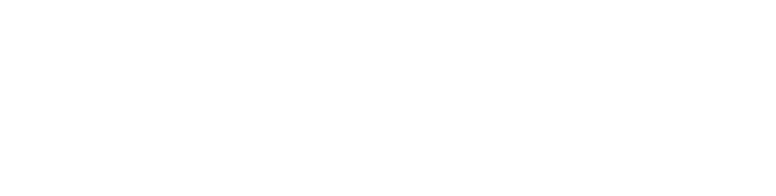
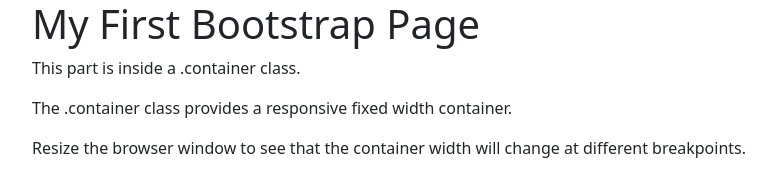
Before and after one commit to Elmartinni/learn-bootstrap, a plain HTML site: page index.html in a window 1280 px wide. Shown: the whole page, without its empty margins (50-826 px from the left). Drawn offline with nearby package versions, Linux system fonts and the light colour scheme.

Commit message:
boot commit

```diff
--- a/index.html
+++ b/index.html
@@ -1,11 +1,20 @@
 <!DOCTYPE html>
 <html lang="en">
 <head>
-  <meta charset="UTF-8">
-  <meta name="viewport" content="width=device-width, initial-scale=1.0">
-  <title>Document</title>
+  <title>Bootstrap Example</title>
+  <meta charset="utf-8">
+  <meta name="viewport" content="width=device-width, initial-scale=1">
+  <link href="https://cdn.jsdelivr.net/npm/bootstrap@5.3.3/dist/css/bootstrap.min.css" rel="stylesheet">
+  <script src="https://cdn.jsdelivr.net/npm/bootstrap@5.3.3/dist/js/bootstrap.bundle.min.js"></script>
 </head>
 <body>
 
+<div class="container">
+  <h1>My First Bootstrap Page</h1>
+  <p>This part is inside a .container class.</p>
+  <p>The .container class provides a responsive fixed width container.</p>
+  <p>Resize the browser window to see that the container width will change at different breakpoints.</p>
+</div>
+
 </body>
 </html>
```
